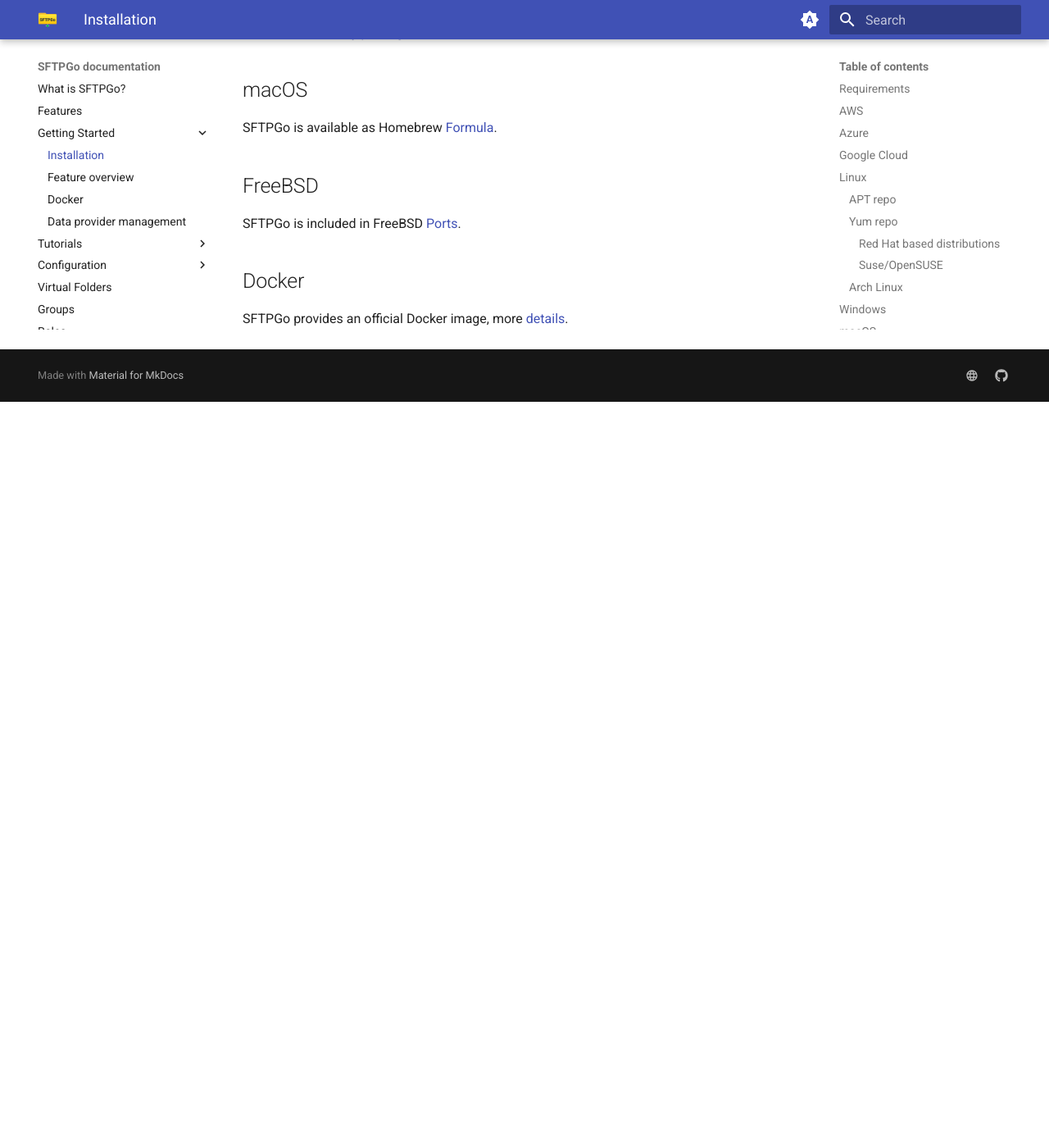
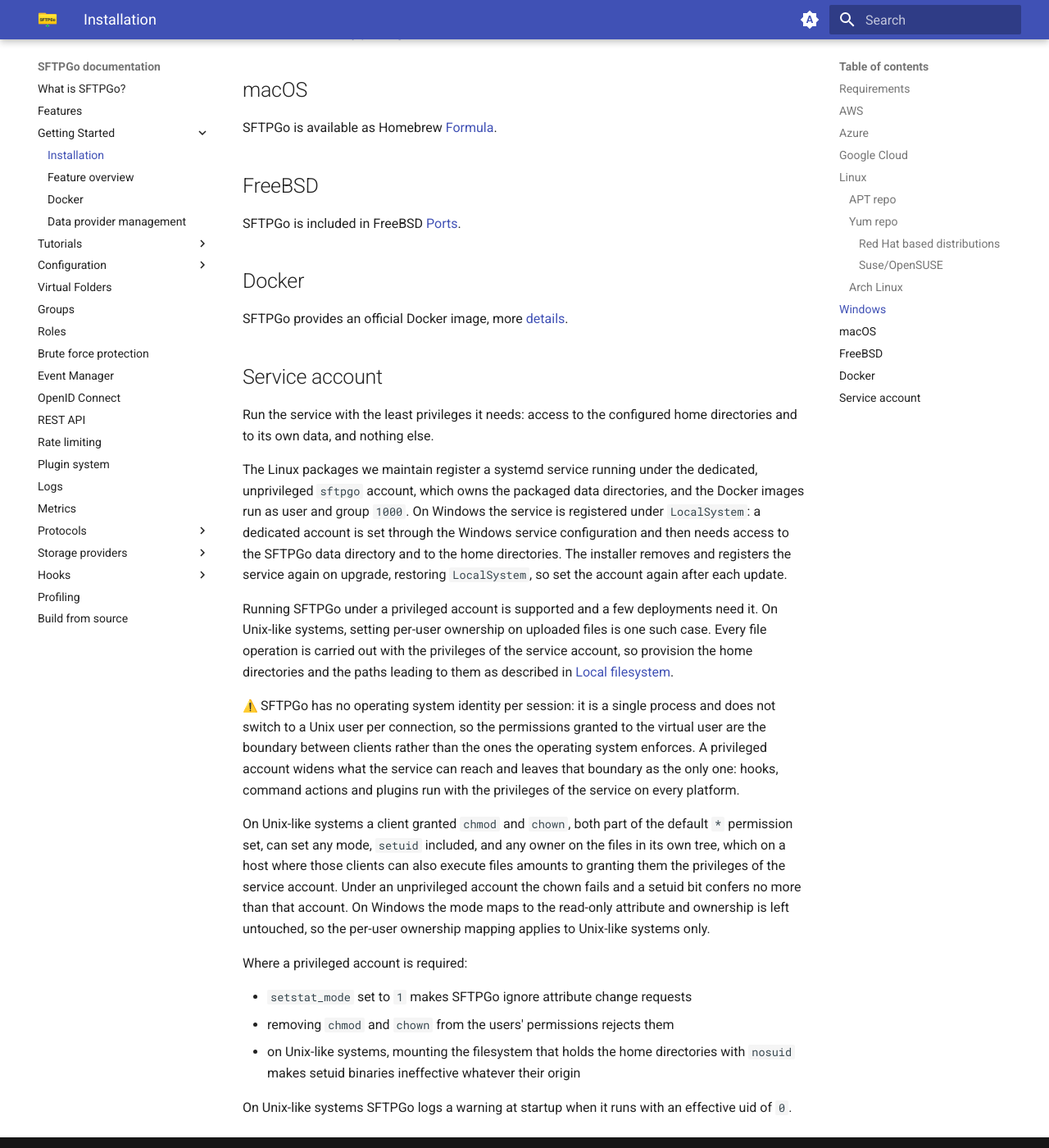
Before and after one commit to sftpgo/docs, an MkDocs documentation site: the page built from docs/installation.md, in a window 1280 px wide and 1400 px high, scrolled down 3690 px. Shown: the whole window at 82% size. Built offline with MkDocs 1.6.1 and Material for MkDocs 9.7.7, drawn with Linux system fonts in a browser that asks for light colours; emoji names are drawn with the system emoji font; the version menu is left out; before the commit the page ends 4180 px from its top, so only the background shows below that.

Commit message:
docs: state the trust assumptions on the storage and the service account
Signed-off-by: Nicola Murino <nicola.murino@gmail.com>

```diff
--- a/docs/installation.md
+++ b/docs/installation.md
@@ -163,3 +163,23 @@ SFTPGo is included in FreeBSD [Ports](https://www.freshports.org/ftp/sftpgo){:ta
 ## Docker
 
 SFTPGo provides an official Docker image, more [details](docker.md).
+
+## Service account
+
+Run the service with the least privileges it needs: access to the configured home directories and to its own data, and nothing else.
+
+The Linux packages we maintain register a systemd service running under the dedicated, unprivileged `sftpgo` account, which owns the packaged data directories, and the Docker images run as user and group `1000`. On Windows the service is registered under `LocalSystem`: a dedicated account is set through the Windows service configuration and then needs access to the SFTPGo data directory and to the home directories. The installer removes and registers the service again on upgrade, restoring `LocalSystem`, so set the account again after each update.
+
+Running SFTPGo under a privileged account is supported and a few deployments need it. On Unix-like systems, setting per-user ownership on uploaded files is one such case. Every file operation is carried out with the privileges of the service account, so provision the home directories and the paths leading to them as described in [Local filesystem](localfs.md).
+
+:warning: SFTPGo has no operating system identity per session: it is a single process and does not switch to a Unix user per connection, so the permissions granted to the virtual user are the boundary between clients rather than the ones the operating system enforces. A privileged account widens what the service can reach and leaves that boundary as the only one: hooks, command actions and plugins run with the privileges of the service on every platform.
+
+On Unix-like systems a client granted `chmod` and `chown`, both part of the default `*` permission set, can set any mode, `setuid` included, and any owner on the files in its own tree, which on a host where those clients can also execute files amounts to granting them the privileges of the service account. Under an unprivileged account the chown fails and a setuid bit confers no more than that account. On Windows the mode maps to the read-only attribute and ownership is left untouched, so the per-user ownership mapping applies to Unix-like systems only.
+
+Where a privileged account is required:
+
+- `setstat_mode` set to `1` makes SFTPGo ignore attribute change requests
+- removing `chmod` and `chown` from the users' permissions rejects them
+- on Unix-like systems, mounting the filesystem that holds the home directories with `nosuid` makes setuid binaries ineffective whatever their origin
+
+On Unix-like systems SFTPGo logs a warning at startup when it runs with an effective uid of `0`.
```
Also changed, not shown: docs/config-file.md (+3 -1 lines), docs/localfs.md (+2 -0 lines), docs/virtual-folders.md (+2 -0 lines).
